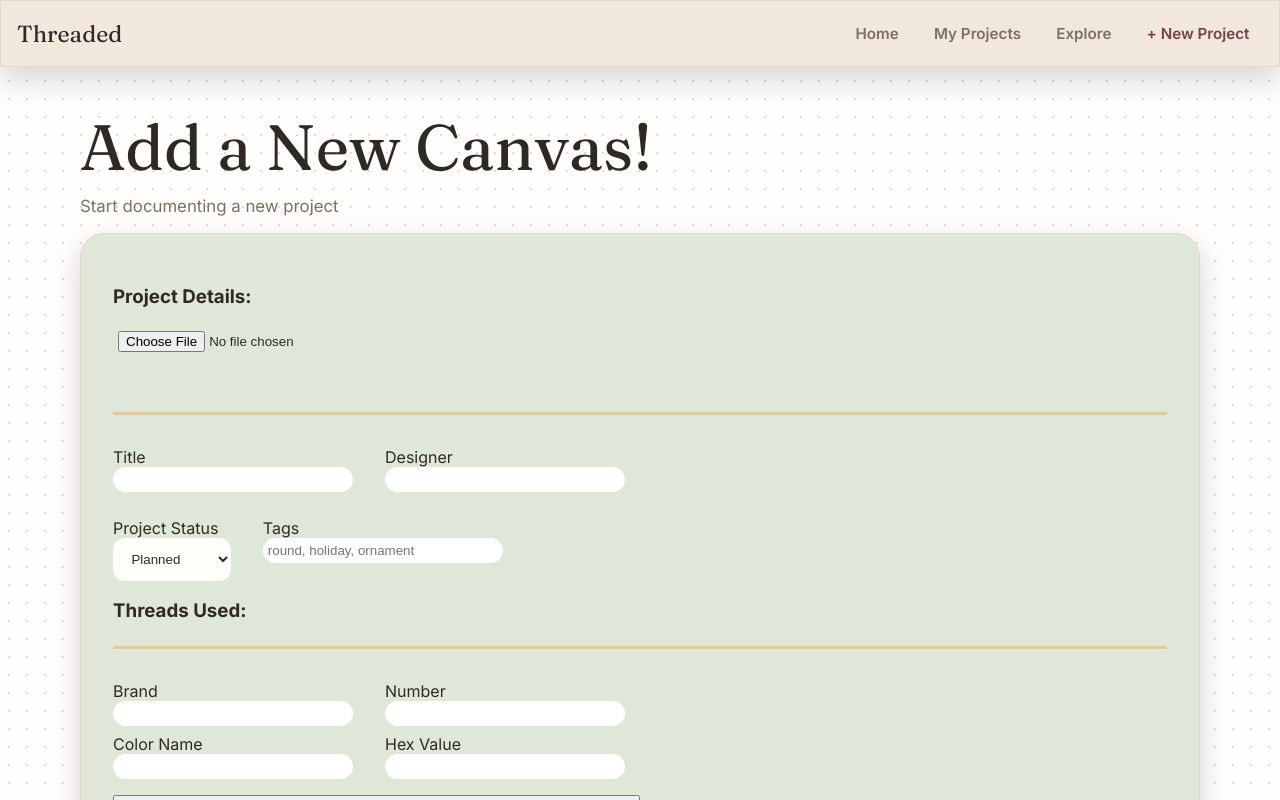
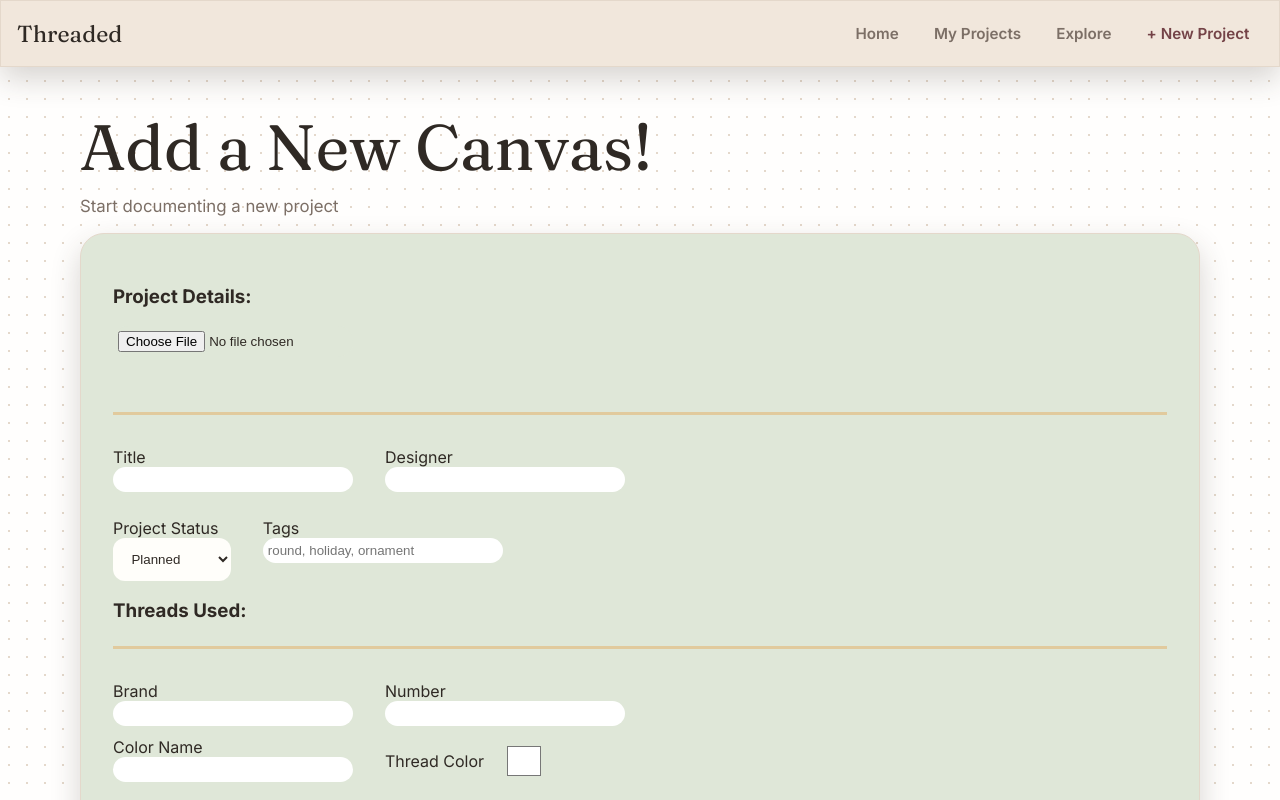
Before and after one commit to claireweber12/threaded, a React (Vite) app: page /new-project in a window 1280 px wide. Shown: the top 800 px of the page. Built offline with nearby package versions, Linux system fonts and the light colour scheme.

Commit message:
make thread input type='color'

```diff
--- a/src/pages/EditProject.jsx
+++ b/src/pages/EditProject.jsx
@@ -255,10 +255,10 @@ function EditProject() {
                             value={thread.colorName} onChange={handleThreadChange}
                             />
                         </div>
-                        <div className='form-group'>
-                            <label htmlFor='colorHex'>Hex Value</label>
-                            <input id='colorHex' name='colorHex' type='text'
-                            value={thread.colorHex} onChange={handleThreadChange}
+                        <div className='form-group pick-color'>
+                            <label htmlFor='colorHex'>Thread Color</label>
+                            <input id='colorHex' name='colorHex' type='color'
+                            value={thread.colorHex || '#ffffff'} onChange={handleThreadChange}
                             />
                         </div>
                     </div>
--- a/src/pages/NewProject.jsx
+++ b/src/pages/NewProject.jsx
@@ -188,10 +188,10 @@ function NewProject() {
                             value={thread.colorName} onChange={handleThreadChange}
                             />
                         </div>
-                        <div className='form-group'>
-                            <label htmlFor='colorHex'>Hex Value</label>
-                            <input id='colorHex' name='colorHex' type='text'
-                            value={thread.colorHex} onChange={handleThreadChange}
+                        <div className='form-group pick-color'>
+                            <label htmlFor='colorHex'>Thread Color</label>
+                            <input id='colorHex' name='colorHex' type='color'
+                            value={thread.colorHex || "#ffffff"} onChange={handleThreadChange}
                             />
                         </div>
                     </div>
--- a/src/styles/forms.css
+++ b/src/styles/forms.css
@@ -119,3 +119,18 @@ textarea {
   min-height: 140px;
   resize: vertical;
 }
+
+.pick-color{
+    display:flex;
+    flex-direction:row;
+    gap:1rem;
+    align-items:center;
+}
+
+input[type='color']{
+    width:48px;
+    height:48px;
+    border-radius:50%;
+    border: none;
+    background-color: var(--sage-light);
+}
```
